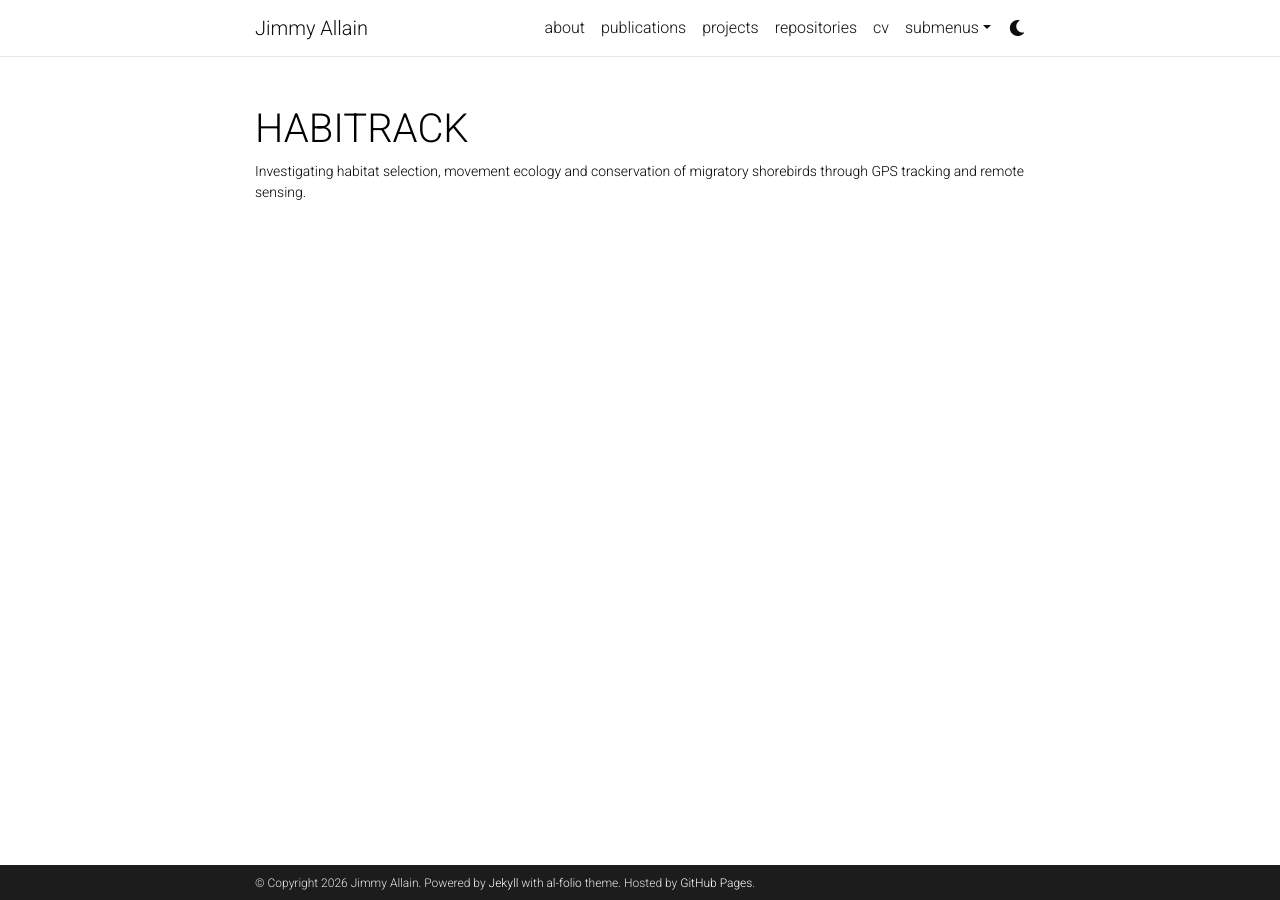
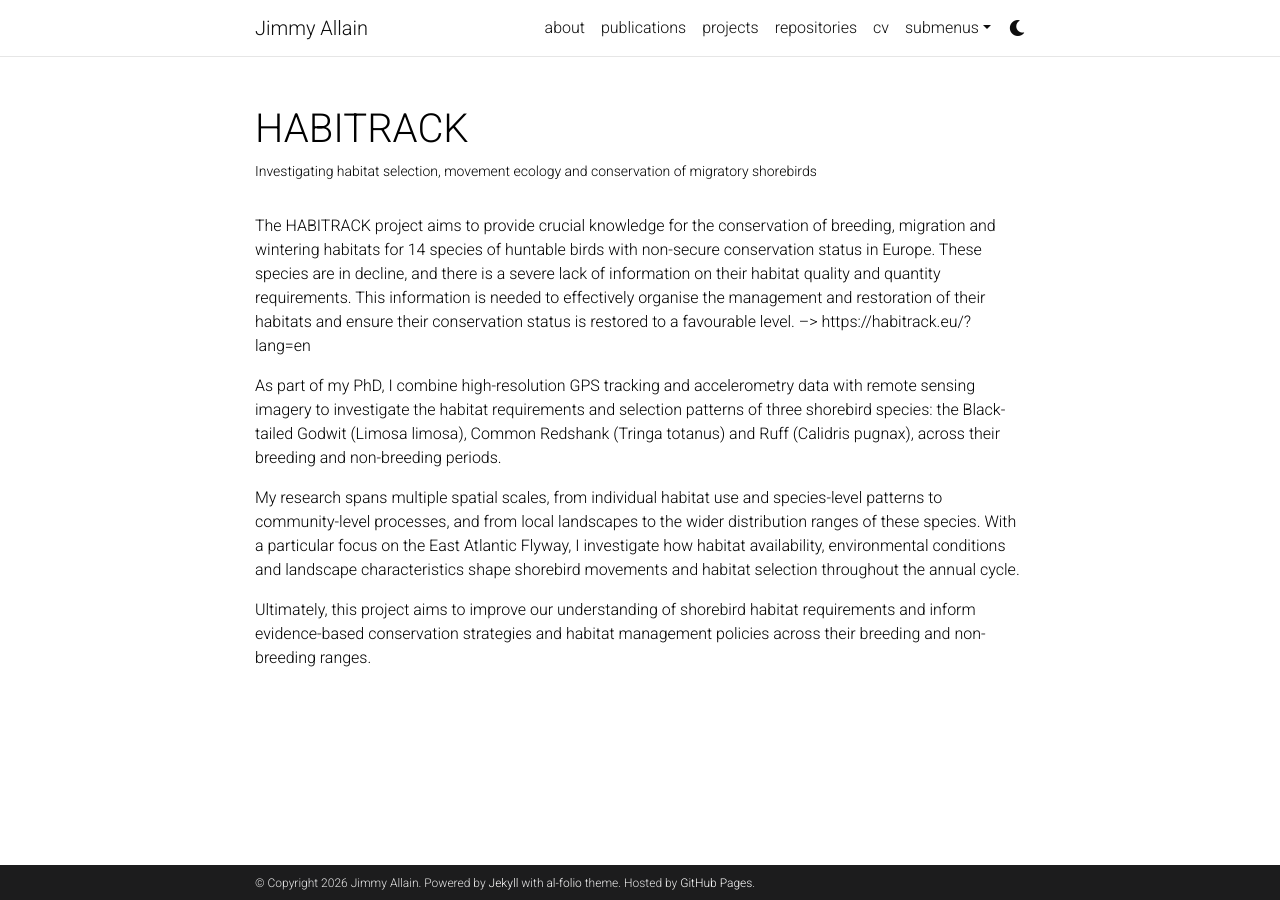
Before and after one commit to jimmyallain/jimmyallain.github.io, a Jekyll site: the page built from _projects/1_project.md, in a window 1280 px wide. Built offline with Jekyll 4.4.1, drawn with Linux system fonts in a browser that asks for light colours; comment, search, counter and statistics services are not loaded; a style sheet for code colours, icons or effects is not loaded.

Commit message:
Update 1_project.md

```diff
--- a/_projects/1_project.md
+++ b/_projects/1_project.md
@@ -1,8 +1,15 @@
 ---
 layout: page
 title: HABITRACK
-description: Investigating habitat selection, movement ecology and conservation of migratory shorebirds through GPS tracking and remote sensing.
+description: Investigating habitat selection, movement ecology and conservation of migratory shorebirds
 img: assets/img/12.jpg
 importance: 1
 category: research
 ---
+The HABITRACK project aims to provide crucial knowledge for the conservation of breeding, migration and wintering habitats for 14 species of huntable birds with non-secure conservation status in Europe. These species are in decline, and there is a severe lack of information on their habitat quality and quantity requirements. This information is needed to effectively organise the management and restoration of their habitats and ensure their conservation status is restored to a favourable level. --> https://habitrack.eu/?lang=en
+
+As part of my PhD, I combine high-resolution GPS tracking and accelerometry data with remote sensing imagery to investigate the habitat requirements and selection patterns of three shorebird species: the Black-tailed Godwit (Limosa limosa), Common Redshank (Tringa totanus) and Ruff (Calidris pugnax), across their breeding and non-breeding periods.
+
+My research spans multiple spatial scales, from individual habitat use and species-level patterns to community-level processes, and from local landscapes to the wider distribution ranges of these species. With a particular focus on the East Atlantic Flyway, I investigate how habitat availability, environmental conditions and landscape characteristics shape shorebird movements and habitat selection throughout the annual cycle.
+
+Ultimately, this project aims to improve our understanding of shorebird habitat requirements and inform evidence-based conservation strategies and habitat management policies across their breeding and non-breeding ranges.
```
